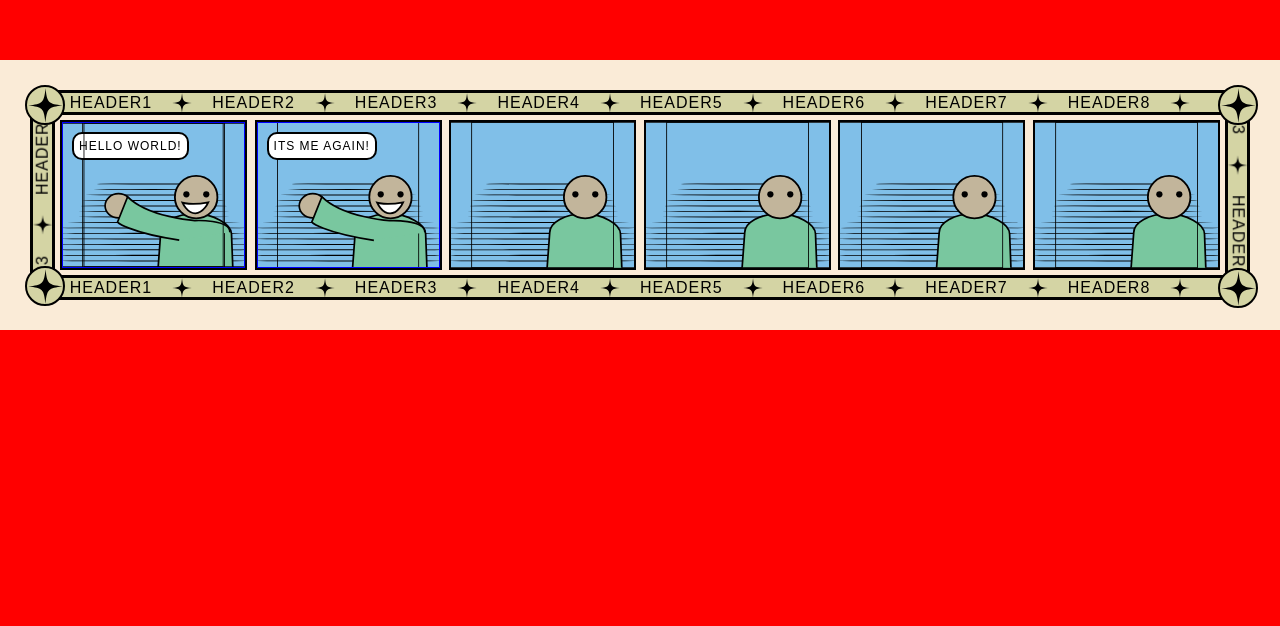
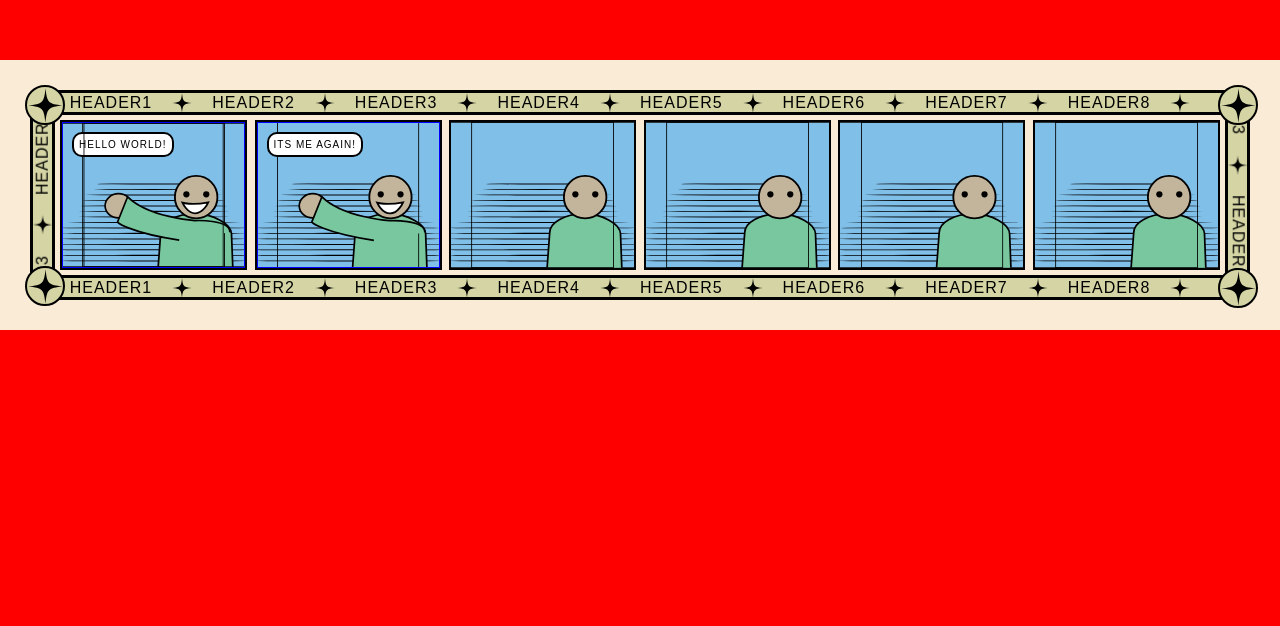
Before and after one commit to pdharma01/comics-component-tests01, a plain HTML site: page index.html in a window 1280 px wide. Shown: the part 340-966 px from the top of the page. Drawn offline with Linux system fonts and the light colour scheme.

Commit message:
develop branch initial

```diff
--- a/comic-frames01.css
+++ b/comic-frames01.css
@@ -8,7 +8,7 @@
     --font-headline: "Arial", sans-serif;
     ;
     --font-body: "Times New Roman", serif;
-    --font-size-xsm: 1.2rem;
+    --font-size-xsm: 1rem;
     --font-size-sm: 1.6rem;
     --font-size-md: 2.4rem;
     --font-size-lg: 3rem;
```
